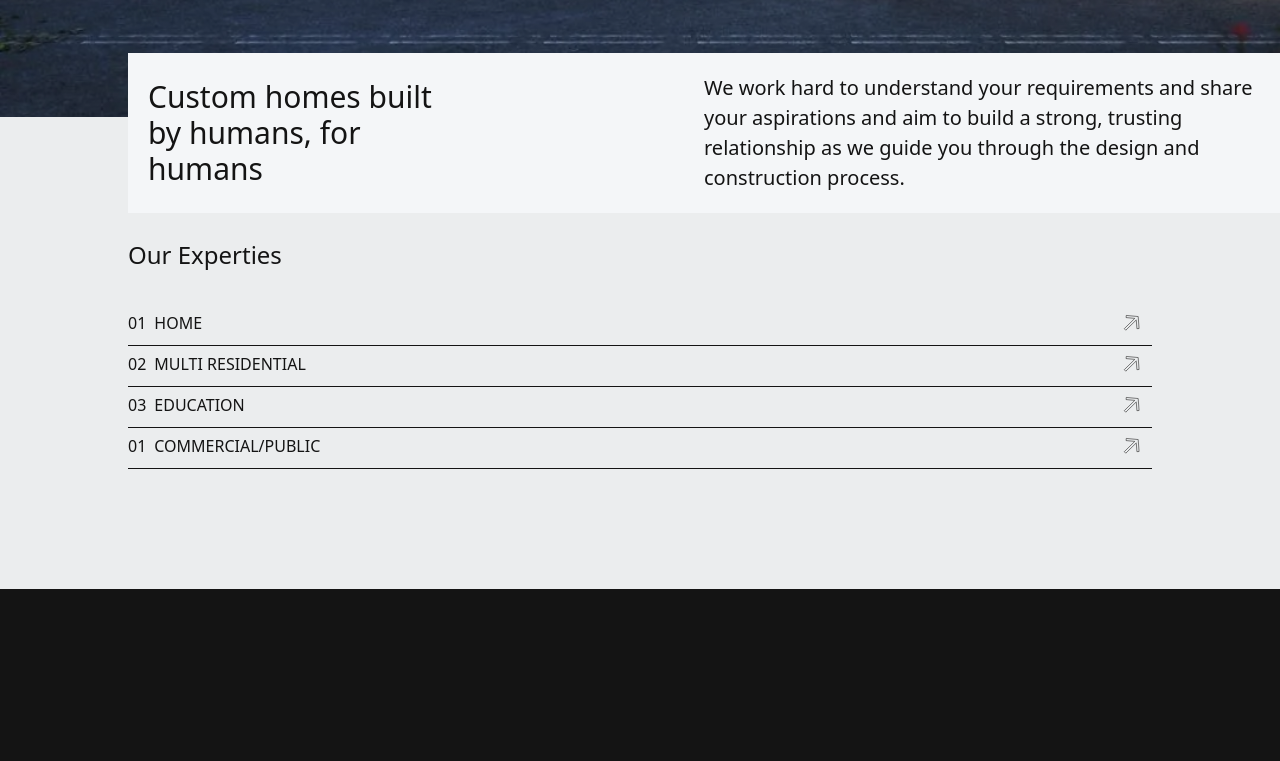
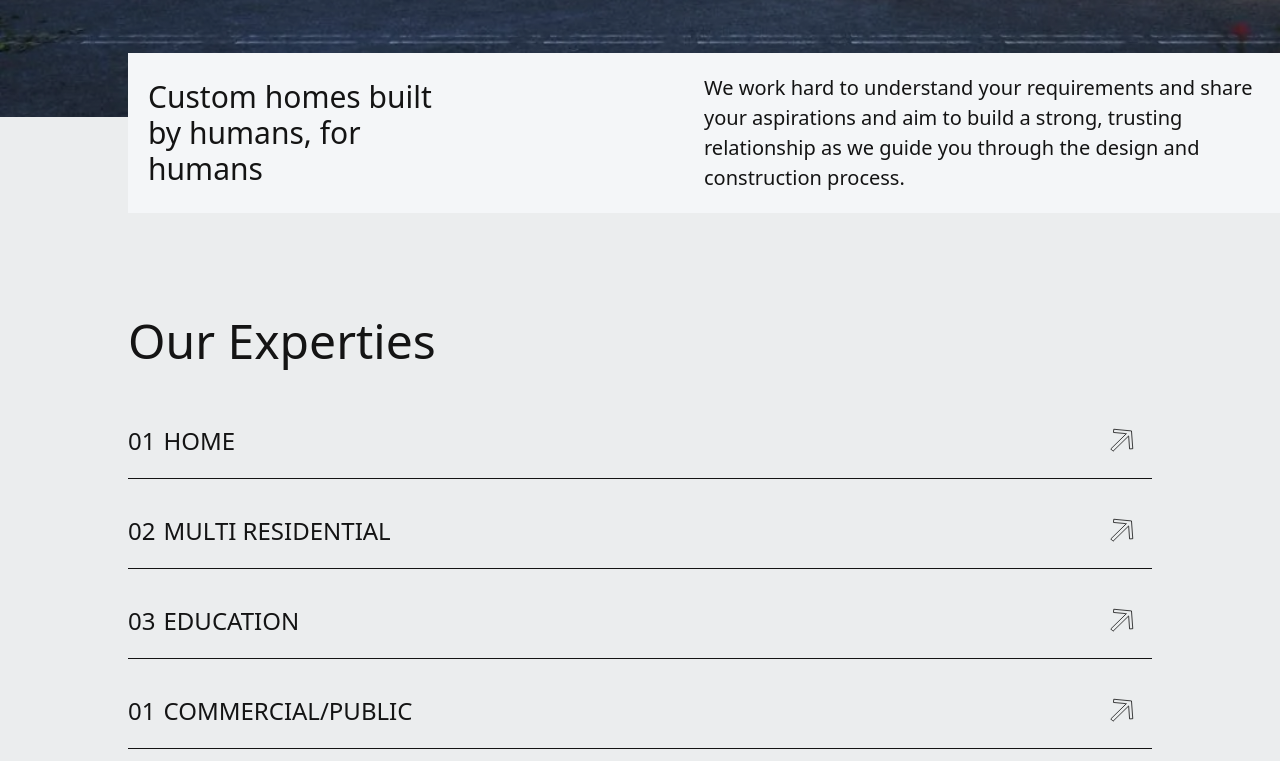
Before and after one commit to Mahred1/parallax, a Next.js app: page / in a window 1280 px wide. Shown: the part 683-1444 px from the top of the page. Before the commit the page ends 1272 px from the top, so only its background shows below. Built offline with nearby package versions, Linux system fonts and the light colour scheme.

Commit message:
finished making the Experties section responsive

```diff
--- a/app/_components/Experties.tsx
+++ b/app/_components/Experties.tsx
@@ -7,22 +7,21 @@ type Details = {
 
 const Experties = ({ details }: { details: Details }) => {
   return (
-    <li className="flex justify-between items-center border-b-1 border-off-black pb-1 ">
+    <li className="flex justify-between items-center border-b-1 border-off-black pb-1.5 md:pb-2.5 mb-4 md:mb-6 ">
       <div className="flex-center gap-2 ">
-        <h5>{`0${details.position}`}</h5>
-        <h5 className="uppercase">{details.title}</h5>
+        <h5 className="sm:text-xl md:text-2xl">{`0${details.position}`}</h5>
+        <h5 className="uppercase sm:text-xl md:text-2xl">{details.title}</h5>
       </div>
       <svg
         xmlns="http://www.w3.org/2000/svg"
-        width="37"
-        height="36"
         viewBox="0 0 37 36"
         fill="none"
+        className="w-[37px] h-[36px] sm:w-[40px] sm:h-[40px] md:w-[45px] md:h-[45px] lg:w-[55px] lg:h-[55px] "
       >
         <path
           d="M23.1956 11.562L24.0673 23.5081L21.9165 23.6614L21.3193 15.484L21.2803 14.947L10.782 25.2187L9.27196 23.6754L19.7703 13.4037L19.2342 13.3529L11.0704 12.5775L11.2713 10.4299L23.1956 11.562Z"
           stroke="black"
-          stroke-width="0.5"
+          strokeWidth="0.5"
         />
       </svg>
     </li>
--- a/app/page.tsx
+++ b/app/page.tsx
@@ -47,9 +47,9 @@ export default function Page() {
       </section>
 
       {/* Experties Section */}
-      <section className="flex-center bg-off-grey py-30">
+      <section className="flex-center bg-off-grey py-30 md:py-50">
         <div className="w-[80%]">
-          <h4 className="mb-8">Our Experties</h4>
+          <h4 className="mb-8 sm:mb-9 md:mb-10 lg:mb-12 font-medium sm:text-4xl md:text-5xl ">Our Experties</h4>
           {/* experties */}
           <ul>
             <Experties details={{title:"Home",position:1}} />
```
